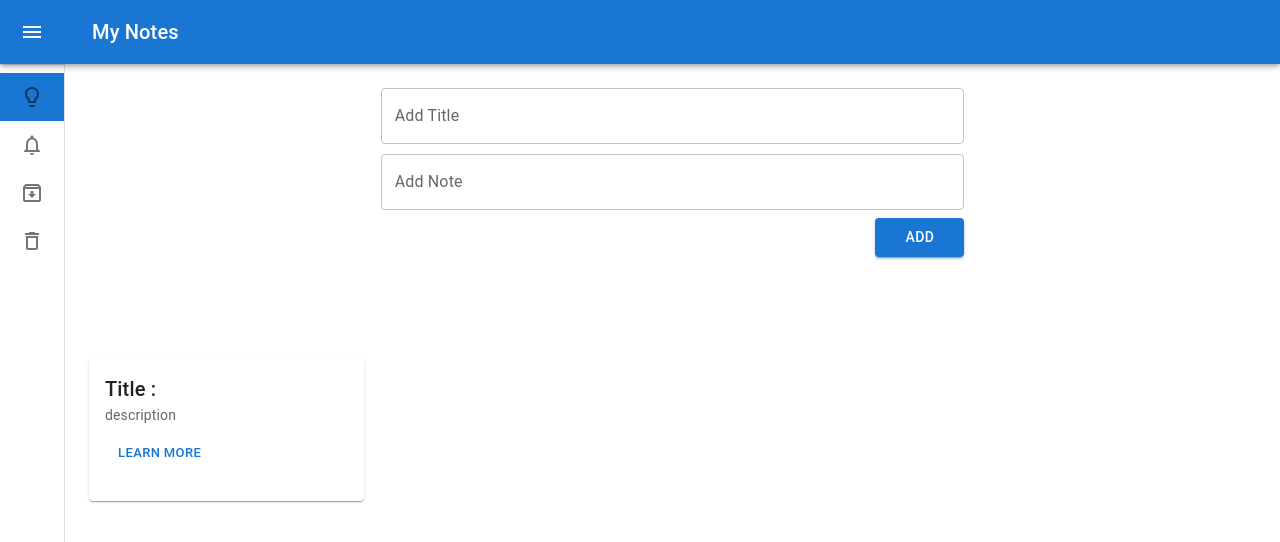
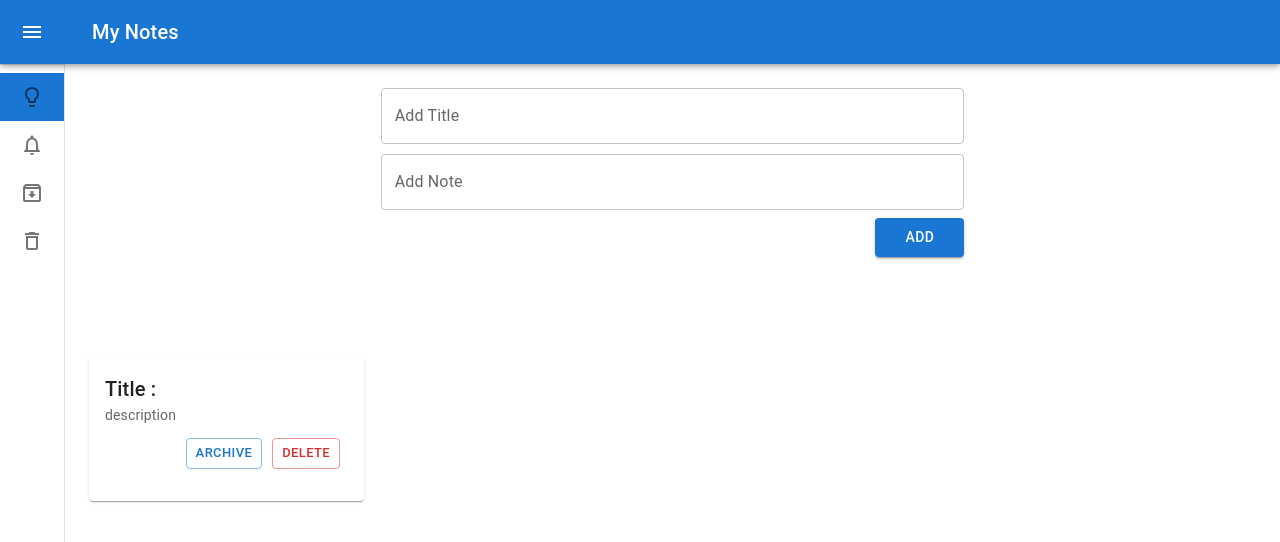
Before and after one commit to SyedZainAnwer/NotePad-With-React, a React (Vite) app: page / in a window 1280 px wide. Shown: the top 542 px of the page. Built offline with nearby package versions, Linux system fonts and the light colour scheme.

Commit message:
fixed UI

```diff
--- /dev/null
+++ b/src/components/AddTitle/AddTitle.css
@@ -0,0 +1,14 @@
+.add_area {
+    width: 50%;
+    display: flex;
+}
+
+@media screen and (max-width: 845px){
+    .add_area{
+        display: block;
+    }
+
+    .date_time_picker{
+        min-width: 0 !important;
+    }
+}
--- a/src/components/AddTitle.tsx
+++ b/src/components/AddTitle/AddTitle.tsx
@@ -1,15 +1,11 @@
 import TextField from "@mui/material/TextField";
 import Button from "@mui/material/Button";
-import { Dayjs } from "dayjs";
-import { DemoContainer, DemoItem } from "@mui/x-date-pickers/internals/demo";
+import { DemoContainer } from "@mui/x-date-pickers/internals/demo";
 import { AdapterDayjs } from "@mui/x-date-pickers/AdapterDayjs";
 import { LocalizationProvider } from "@mui/x-date-pickers/LocalizationProvider";
 import { DateTimePicker } from "@mui/x-date-pickers/DateTimePicker";
-import { MobileDateTimePicker } from "@mui/x-date-pickers/MobileDateTimePicker";
-import { DesktopDateTimePicker } from "@mui/x-date-pickers/DesktopDateTimePicker";
-import { StaticDateTimePicker } from "@mui/x-date-pickers/StaticDateTimePicker";
+import '../AddTitle/AddTitle.css'
 import { useState } from "react";
-import * as dayjs from "dayjs";
 
 interface propType {
   isReminder: boolean;
@@ -63,17 +59,12 @@ const TakeNote = ({ isReminder }: propType) => {
           onChange={handleNoteChange}
         />
 
-        <div
-          style={{
-            width: "50%",
-            display: "flex",
-          }}
-        >
+        <div className="add_area">
           <div>
 
-            {isReminder && (<LocalizationProvider dateAdapter={AdapterDayjs} >
+            {isReminder && (<LocalizationProvider dateAdapter={AdapterDayjs}>
               <DemoContainer components={["DesktopDateTimePicker"]}>
-                  <DateTimePicker />
+                  <DateTimePicker className="date_time_picker"/>
               </DemoContainer>
             </LocalizationProvider>)}
           </div>
--- a/src/components/savedNotes/SavedNotes.tsx
+++ b/src/components/savedNotes/SavedNotes.tsx
@@ -1,14 +1,14 @@
-import Box from '@mui/material/Box';
-import Card from '@mui/material/Card';
-import CardActions from '@mui/material/CardActions';
-import CardContent from '@mui/material/CardContent';
-import Button from '@mui/material/Button';
-import Typography from '@mui/material/Typography';
+import Box from "@mui/material/Box";
+import Card from "@mui/material/Card";
+import CardActions from "@mui/material/CardActions";
+import CardContent from "@mui/material/CardContent";
+import Button from "@mui/material/Button";
+import Typography from "@mui/material/Typography";
 
 const bull = (
   <Box
     component="span"
-    sx={{ display: 'inline-block', mx: '2px', transform: 'scale(0.8)' }}
+    sx={{ display: "inline-block", mx: "2px", transform: "scale(0.8)" }}
   >
     •
   </Box>
@@ -25,9 +25,14 @@ export default function SavedNotes() {
         <Typography sx={{ fontSize: 14 }} color="text.secondary" gutterBottom>
           description
         </Typography>
-      <CardActions>
-        <Button size="small">Learn More</Button>
-      </CardActions>
+        <CardActions>
+          <div style={{width:"100%", display:"flex",justifyContent:"flex-end"}}>
+          <Button variant="outlined" size="small" style={{marginRight:"10px"}}>Archive</Button>
+          <Button variant="outlined" color="error" size="small">
+            Delete
+          </Button>
+          </div>
+        </CardActions>
       </CardContent>
     </Card>
     // </div>
--- a/src/pages/Notes/Notes.tsx
+++ b/src/pages/Notes/Notes.tsx
@@ -1,17 +1,16 @@
 import { SetStateAction, useState } from "react"
 import AddNote from "../../components/AddNote"
-import AddTitle from "../../components/AddTitle"
+import AddTitle from "../../components/AddTitle/AddTitle"
 import SavedNotes from "../../components/savedNotes/SavedNotes"
 import '../Notes/notes.css'
 
 const Notes = () => {
-  const [ title, setTitle ] = useState("");
+  const [ title, setTitle ] = useState("Zain");
 
   return (
     <div>
       <AddTitle isReminder={false} />
       <div className="add_note">
-      {/* <AddNote title2={title}/> */}
       <SavedNotes />
       </div>
     </div>
--- a/src/pages/Reminders/Reminders.tsx
+++ b/src/pages/Reminders/Reminders.tsx
@@ -1,4 +1,4 @@
-import AddTitle from '../../components/AddTitle'
+import AddTitle from '../../components/AddTitle/AddTitle'
 
 const Reminders = () => {
   return (
```
